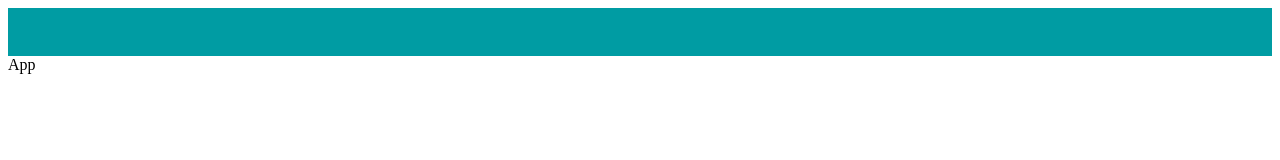
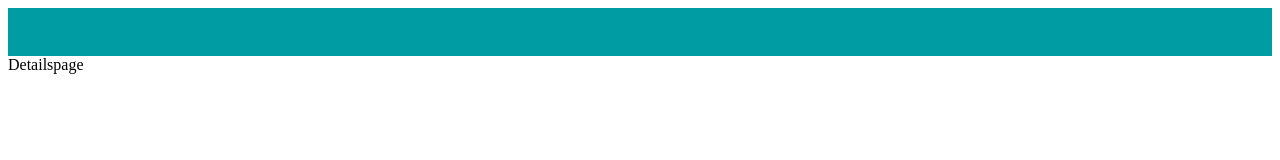
Before and after one commit to future4code/Marzo-Lucas-Matheus, a React (Vite) app in the folder modulo3/goomer/: page /details/1 in a window 1280 px wide. Shown: the top 160 px of the page. Built offline with nearby package versions, Linux system fonts and the light colour scheme; the HTML template or start-up script is replaced by a standard one.

Commit message:
Roteamento das páginas

```diff
--- a/modulo3/goomer/package.json
+++ b/modulo3/goomer/package.json
@@ -15,7 +15,8 @@
     "framer-motion": "^6",
     "react": "^17.0.2",
     "react-dom": "^17.0.2",
-    "react-icons": "^4.3.1"
+    "react-icons": "^4.3.1",
+    "react-router-dom": "6"
   },
   "devDependencies": {
     "@vitejs/plugin-react": "^1.0.7",
--- a/modulo3/goomer/src/App.jsx
+++ b/modulo3/goomer/src/App.jsx
@@ -1,11 +1,12 @@
 import React from "react";
 import { Header } from "./components";
+import { Router } from "./router";
 
 const App = () => {
   return (
     <div>
       <Header />
-      App
+      <Router />
     </div>
   );
 };
--- /dev/null
+++ b/modulo3/goomer/src/pages/Detailspage/index.jsx
@@ -0,0 +1,5 @@
+import React from "react";
+
+export const Detailspage = () => {
+  return <div>Detailspage</div>;
+};
--- /dev/null
+++ b/modulo3/goomer/src/pages/Homepage/index.jsx
@@ -0,0 +1,5 @@
+import React from "react";
+
+export const Homepage = () => {
+  return <div>Homepage</div>;
+};
--- /dev/null
+++ b/modulo3/goomer/src/pages/index.js
@@ -0,0 +1,2 @@
+export * from "./Homepage";
+export * from "./Detailspage";
--- /dev/null
+++ b/modulo3/goomer/src/router.jsx
@@ -0,0 +1,14 @@
+import React from "react";
+import { BrowserRouter, Route, Routes } from "react-router-dom";
+import { Homepage, Detailspage } from "./pages";
+
+export const Router = () => {
+  return (
+    <BrowserRouter>
+      <Routes>
+        <Route path="/" element={<Homepage />} />
+        <Route path="/details/:id" element={<Detailspage />} />
+      </Routes>
+    </BrowserRouter>
+  );
+};
```
Also changed, not shown: 1 other file (tests, documents, lock files or other folders).
